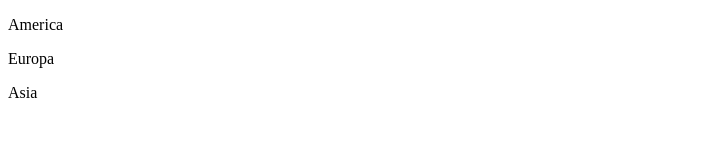
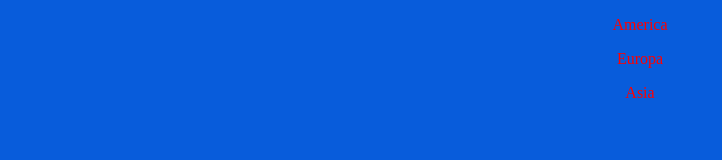
Before and after one commit to Pablo-Brizuela/Curso-Cisco, a plain HTML site: page Pruebas 1/variables.html in a window 1280 px wide. Shown: the whole page, without its empty margins (0-722 px from the left). Drawn offline with Linux system fonts and the light colour scheme.

Commit message:
Subiendo cambios

```diff
--- a/Pruebas 1/estilo.css
+++ b/Pruebas 1/estilo.css
@@ -1,4 +1,6 @@
 body{
     background-color: #085cdb;
-    color:red
+    color:red;
+    text-align: center;
+
 }
--- a/Pruebas 1/variables.html
+++ b/Pruebas 1/variables.html
@@ -4,6 +4,7 @@
     <meta charset="UTF-8">
     <meta http-equiv="X-UA-Compatible" content="IE=edge">
     <meta name="viewport" content="width=device-width, initial-scale=1.0">
+    <link rel="stylesheet" href="estilo.css">
     <title>Document</title>
 </head>
 <body>
```
